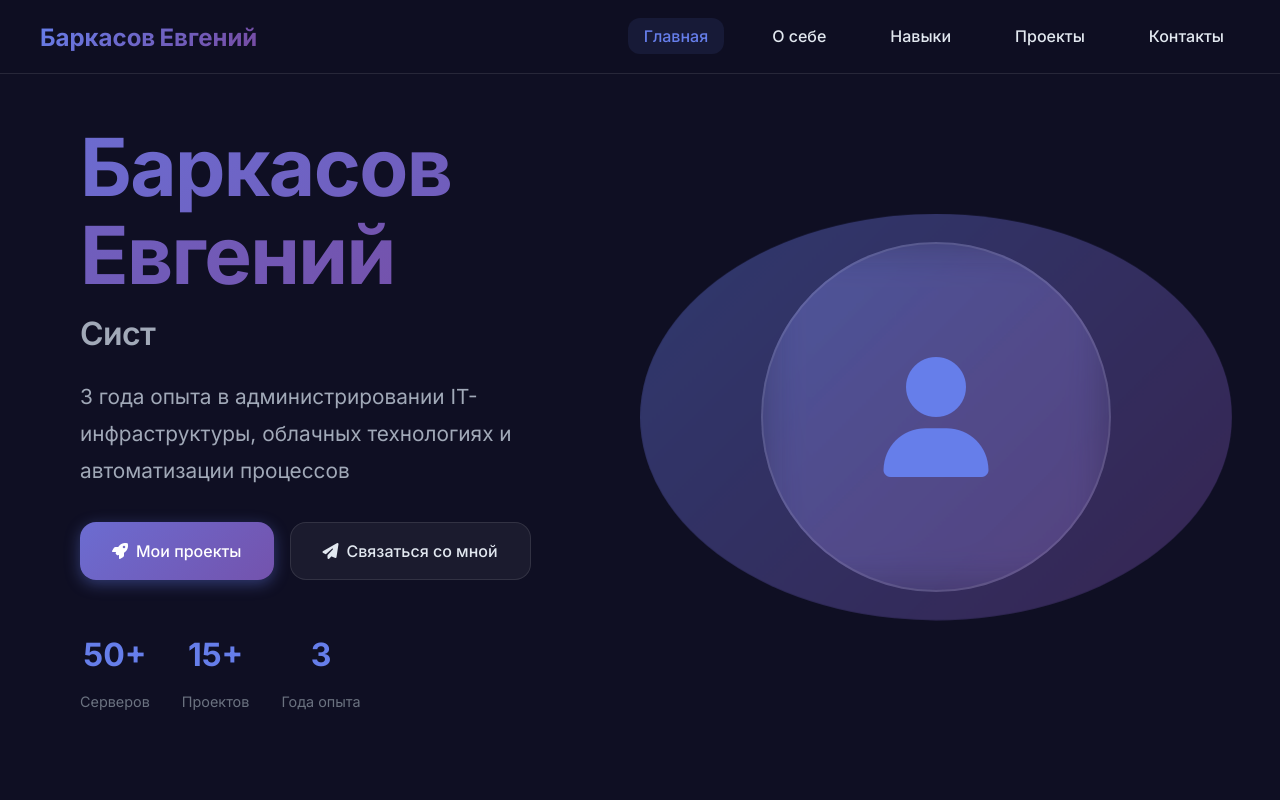
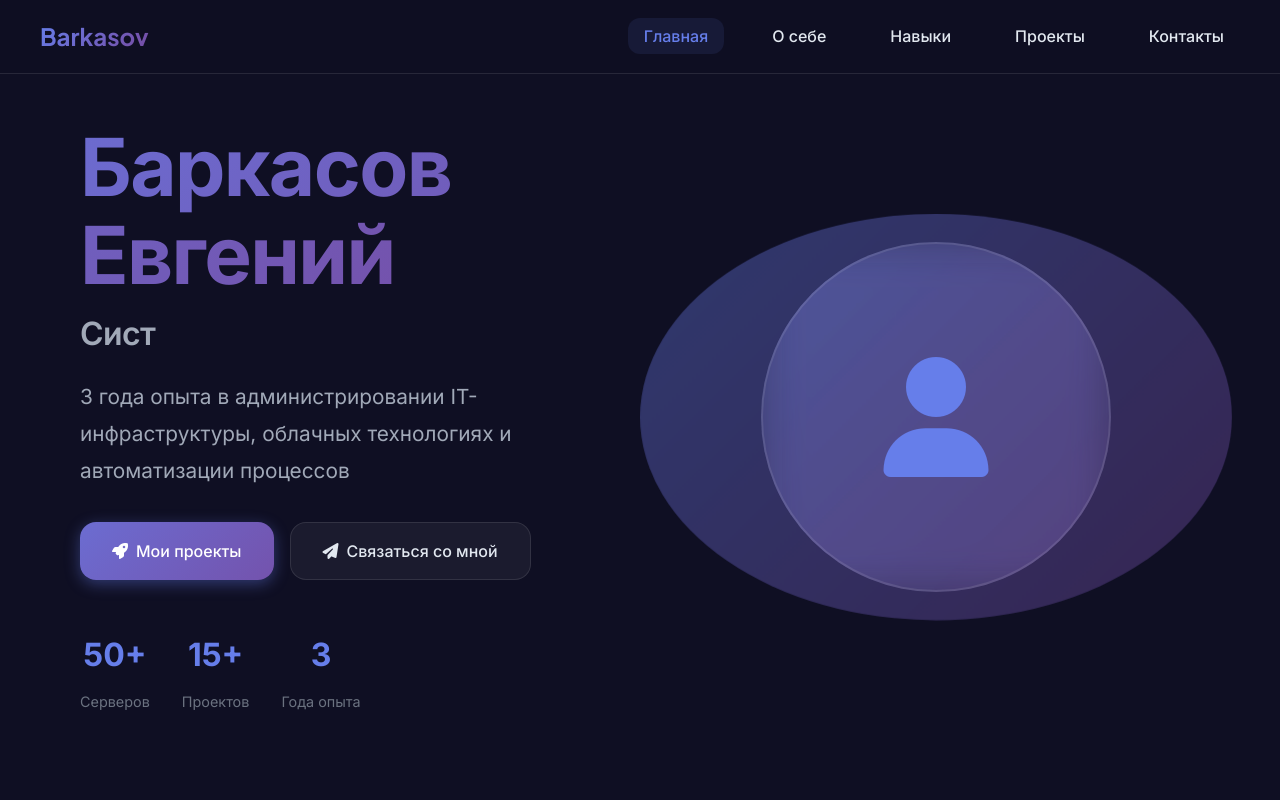
Before and after one commit to ebarkasov/ebarkasov.github.io, a plain HTML site: page index.html in a window 1280 px wide. Shown: the top 800 px of the page. Drawn offline with Linux system fonts and the light colour scheme.

Commit message:
barkasov

```diff
--- a/index.html
+++ b/index.html
@@ -24,7 +24,7 @@
     <header class="header">
         <nav class="nav container">
             <div class="nav-logo">
-                <span class="logo-text">Баркасов Евгений</span>
+                <span class="logo-text">Barkasov</span>
             </div>
             <ul class="nav-menu" id="navMenu">
                 <li><a href="#hero" class="nav-link">Главная</a></li>
```
